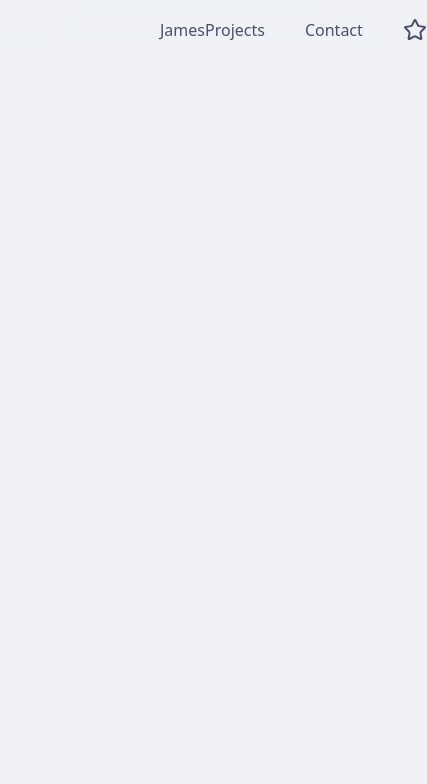
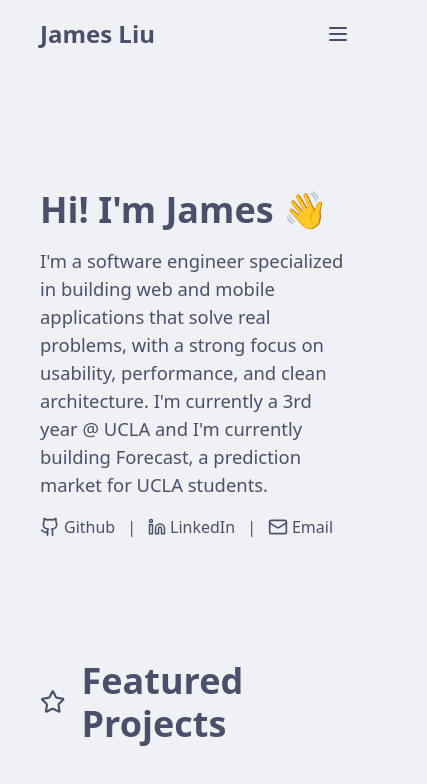
Before and after one commit to jjamesliu/James-Portfolio-V3, a Next.js app: page / in a window 390 px wide. Shown: the top 784 px of the page, 427 px wide, since content can reach past the window. Built offline with nearby package versions, Linux system fonts and the light colour scheme.

Commit message:
added hamburger menu with ismobile hook

```diff
--- a/src/app/components/About.tsx
+++ b/src/app/components/About.tsx
@@ -1,7 +1,38 @@
+import { Github, Linkedin, Mail } from "lucide-react";
+
 const About = () => {
     return (
-        <div>
-
-        </div>
+            <div className='flex flex-col space-y-4 max-w-3xl'>
+                <h1>Hi! I'm James <span className='inline-block wobble'>👋</span></h1>
+                <p className='leading-7'>
+                    I'm a software engineer specialized in building web and mobile applications
+                    that solve real problems, with a strong focus on usability, performance, and
+                    clean architecture. I'm currently a 3rd year @ UCLA and I'm currently building Forecast,
+                    a prediction market for UCLA students.
+                </p>
+                <div className='flex flex-row gap-3'>
+                    <a href="https://github.com/jjamesliu" target="_blank"
+                    rel="noopener noreferrer"
+                    className='flex gap-1 justify-center items-center hover:text-blue-accent transition duration-300 ease-in-out'>
+                        <Github size={20}/>
+                        <span>Github</span>
+                    </a>
+                    <span>|</span>
+                    <a href="https://linkedin.com/in/jameszhiliu" target="_blank"
+                    rel="noopener noreferrer"
+                    className='flex gap-1 justify-center items-center hover:text-blue-accent transition duration-300 ease-in-out'>
+                        <Linkedin size={18}/>
+                        <span>LinkedIn</span>
+                    </a>
+                    <span>|</span>
+                    <a href="mailto:liujameszhi@gmail.com"
+                    className='flex gap-1 justify-center items-center hover:text-blue-accent transition duration-300 ease-in-out'>
+                        <Mail size={20}/>
+                        <span>Email</span>
+                    </a>
+                </div>
+            </div>
     )
 }
+
+export default About;
--- a/src/app/components/Navbar.tsx
+++ b/src/app/components/Navbar.tsx
@@ -1,10 +1,19 @@
 "use client";
 
-import { useState } from "react";
+import { useState, useEffect } from "react";
 import { useTheme, type Theme} from "../providers/theme-provider";
-import { Sun, Star, Moon } from "lucide-react";
+import { useIsMobile } from "@/app/hooks/useIsMobile";
+import { Sun, Star, Moon, Menu, X } from "lucide-react";
 
-export default function Navbar() {
+const Navbar = () => {
+    const isMobile = useIsMobile();
+    useEffect(() => {
+        if (!isMobile) {
+            setHamburgerOpen(false);
+        }
+    }, [isMobile])
+
+    const [hamburgerOpen, setHamburgerOpen] = useState(false);
     const {theme, setTheme} = useTheme();
     const themeOrder: Theme[] = ["light", "extra", "dark"];
     const cycleTheme = () => {
@@ -14,15 +23,41 @@ export default function Navbar() {
     };
 
     return (
-        <div className='glass py-[18px] flex flex-row justify-between px-40 z-10'>
-            <h1>James</h1>
-            <div className='flex gap-10'>
+        <div className='relative py-[18px] flex flex-row justify-between px-10 z-10 items-center'>
+            <h1 className='text-2xl'>James Liu</h1>
+            <div className='hidden md:flex gap-10'>
                 <button>Projects</button>
                 <button>Contact</button>
                 <button onClick={cycleTheme}>
                     {theme === "light" ? <Star/> : theme === "extra" ? <Moon/> : <Sun/>}
                 </button>
             </div>
+
+            <div className="flex items-center md:hidden">
+                <button onClick={() => setHamburgerOpen((prev) => !prev)}>
+                    {hamburgerOpen ? <X/> : <Menu/>}
+                </button>
+            </div>
+
+            {hamburgerOpen && (
+                <>
+                <div className="absolute top-full h-screen inset-0 z-5 glass">
+                    <div className="flex flex-col space-y-6 p-6 w-full">
+                    <button className='text-3xl font-bold'>Projects</button>
+                    <button className='text-3xl font-bold'>Contact</button>
+                    <button className='text-3xl font-bold flex items-center gap-2 mx-auto'
+                    onClick={cycleTheme}>
+                        Change Theme
+                        {theme === "light" ? <Star/> : theme === "extra" ? <Moon/> : <Sun/>}
+                    </button>
+                    </div>
+                </div>
+
+
+                </>
+            )}
         </div>
     )
 }
+
+export default Navbar;
--- /dev/null
+++ b/src/app/components/Projects.tsx
@@ -0,0 +1,18 @@
+import { Star } from "lucide-react";
+
+const Projects = () => {
+    return (
+        <div>
+            <div className='flex gap-4 items-center'>
+                <Star size={30}/>
+                <h1>Featured Projects</h1>
+            </div>
+
+            <div>
+
+            </div>
+        </div>
+    )
+}
+
+export default Projects;
--- /dev/null
+++ b/src/app/hooks/useIsMobile.ts
@@ -0,0 +1,18 @@
+"use client";
+import { useState, useEffect } from "react";
+
+export function useIsMobile(breakpoint = 768) {
+    const [isMobile, setIsMobile] = useState(false);
+
+    useEffect(() => {
+        const mediaQuery = window.matchMedia(`(max-width: ${breakpoint}px)`);
+
+        const handleChange = () => setIsMobile(mediaQuery.matches);
+        handleChange();
+        mediaQuery.addEventListener("change", handleChange);
+
+        return () => mediaQuery.removeEventListener("change", handleChange);
+    }, [breakpoint]);
+
+    return isMobile;
+}
--- a/src/app/layout.tsx
+++ b/src/app/layout.tsx
@@ -15,7 +15,7 @@ const geistMono = Geist_Mono({
 
 export const metadata: Metadata = {
   title: "James Liu",
-  description: "James Liu Portfolio V3",
+  description: "James Liu Portfolio",
 };
 
 export default function RootLayout({
--- a/src/app/page.tsx
+++ b/src/app/page.tsx
@@ -1,10 +1,17 @@
-import Link from 'next/link';
 import Navbar from './components/Navbar';
+import About from './components/About';
+import Projects from './components/Projects';
 
-export default function HomePage() {
+const Home = () => {
   return (
-    <div className=''>
-      <Navbar/>
+    <>
+    <Navbar/>
+    <div className='max-w-7xl mt-20 mx-auto p-10 space-y-30'>
+      <About/>
+      <Projects/>
     </div>
+    </>
   );
 }
+
+export default Home;
--- a/src/app/styles/globals.css
+++ b/src/app/styles/globals.css
@@ -18,6 +18,8 @@
   --extra-text: #c6d0f5;
   --extra-subtext1: #b5bfe2;
   --extra-subtext2: #a5adce;
+
+  --blue-accent: #5a85ea;
 
   --background: #ffffff;
   --foreground: #171717;
@@ -59,10 +61,22 @@
     @apply cursor-pointer;
   }
 
+  h1 {
+    font-size: 2.25rem;
+    font-weight: 700;
+    line-height: 1.2;
+  }
+
+  p {
+    font-size: 1.15rem;
+  }
+
 }
 
 
 @theme inline {
+  --color-blue-accent: var(--blue-accent);
+
   --color-background: var(--background);
   --color-foreground: var(--foreground);
   --font-sans: var(--font-geist-sans);
```
